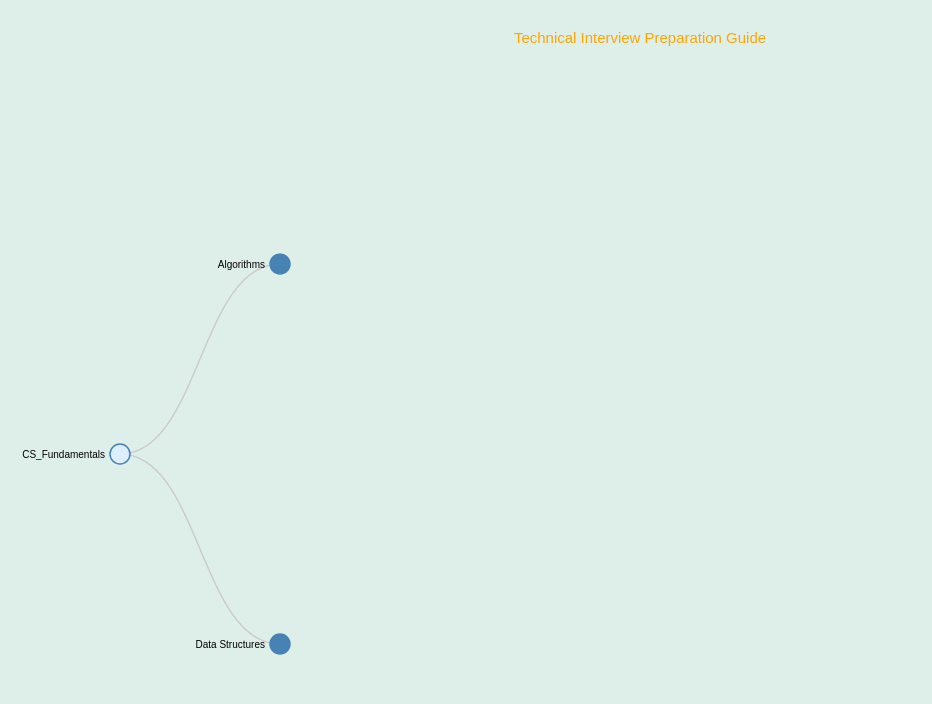
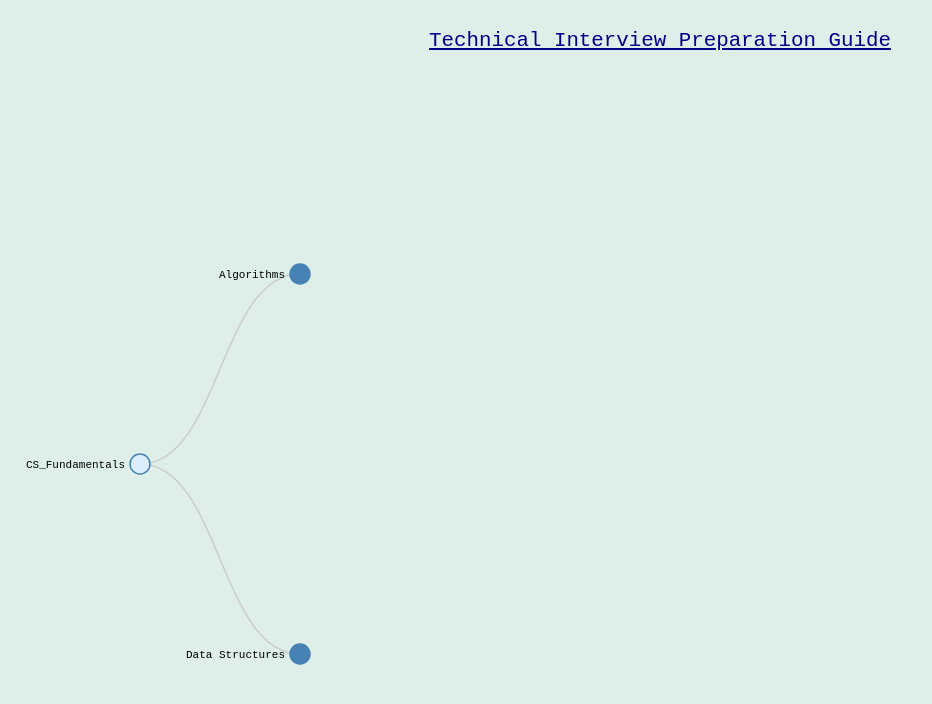
Before and after one commit to andersy005/InterviewPrep-Guide, a plain HTML site: page index.html in a window 1280 px wide. Shown: the whole page, without its empty margins (0-932 px from the left). Drawn offline with nearby package versions, Linux system fonts and the light colour scheme.

Commit message:
changed the styling a bit and changed h3 to h1 in index.html

```diff
--- a/index.css
+++ b/index.css
@@ -9,7 +9,8 @@
 }
 
 .node text {
-  font: 10px sans-serif;
+  font: 11px sans-serif;
+  font-family: monospace;
 }
 
 .link {
@@ -18,12 +19,14 @@
   stroke-width: 1.5px;
 }
 
-h3{
-	color: orange;
+h1{
+	color: darkblue;
 	font-weight: normal;
+  font-family: monospace;
 	line-height: 1.1em;
 	margin: 0.8cm 0 .5em 0;
   text-align: center;
+  text-decoration: underline;
 }
 
 body{
@@ -32,5 +35,6 @@ body{
     line-height: 1.2em;
     width: 100%;
     margin: 0;
+    margin-left: 20px;
     background: #deefea;
 }
--- a/index.html
+++ b/index.html
@@ -8,7 +8,7 @@
         <link href="index.css" rel="stylesheet" type="text/css" />
     </head>
     <body>
-        <h3>Technical Interview Preparation Guide</h3>
+        <h1>Technical Interview Preparation Guide</h1>
 
 
 
```
